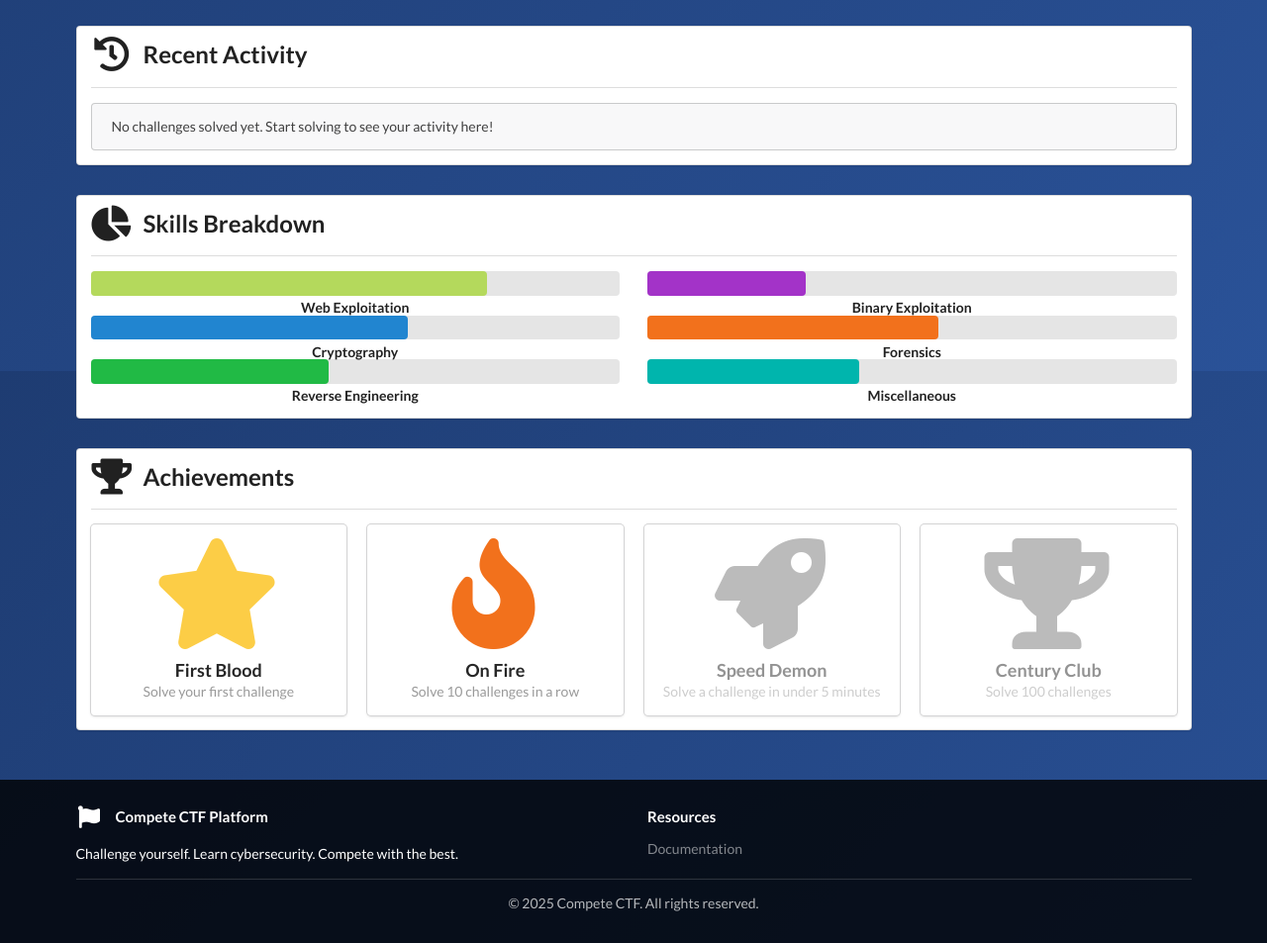
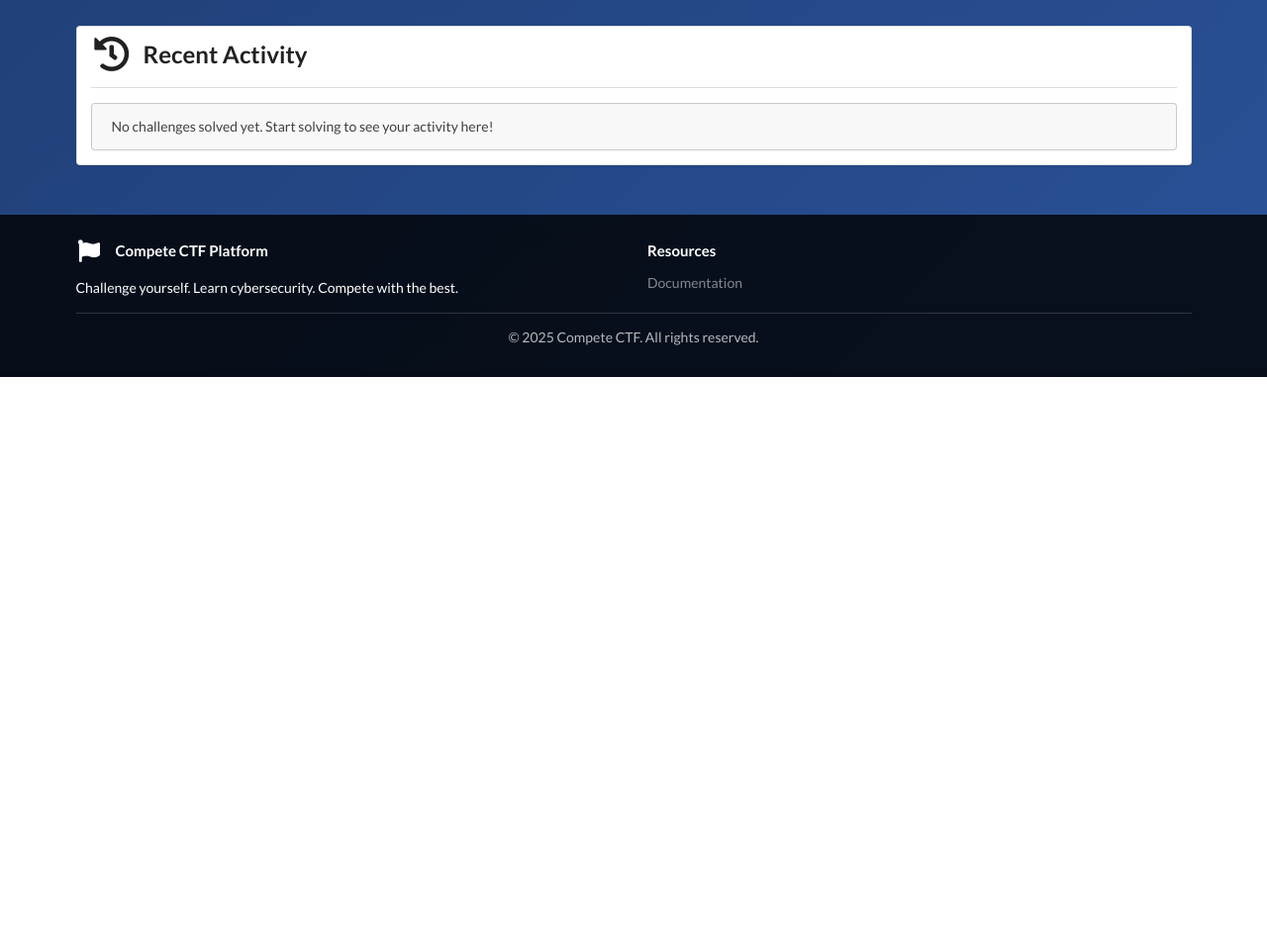
Before and after one commit to PaulWilkerson/Compete, a Django app: template Compete/website/templates/profile.html in a window 1280 px wide. Shown: the part 425-1378 px from the top of the page at 99% size. After the commit the page ends 806 px from the top, so only its background shows below. Run offline with Django 5.2, Linux system fonts and the light colour scheme; the template is opened without the code that fills it: values that come from a table or form of the project are taken from there, others are empty; data comes from the database, SQL or seed files in the repository.

Commit message:
Almost there

```diff
--- a/Compete/website/templates/profile.html
+++ b/Compete/website/templates/profile.html
@@ -122,87 +122,5 @@
             </div>
         {% endif %}
     </div>
-
-    <!-- Skills Breakdown -->
-    <div class="ui segment ctf-card" style="margin-top: 30px;">
-        <h2 class="ui header">
-            <i class="chart pie icon"></i>
-            <div class="content">
-                Skills Breakdown
-            </div>
-        </h2>
-        <div class="ui divider"></div>
-        <div class="ui grid">
-            <div class="eight wide column">
-                <div class="ui indicating progress" data-percent="75" style="margin-bottom: 20px;">
-                    <div class="bar" style="width: 75%;"></div>
-                    <div class="label">Web Exploitation</div>
-                </div>
-                <div class="ui indicating progress" data-percent="60" style="margin-bottom: 20px;">
-                    <div class="bar" style="width: 60%; background-color: #2185d0;"></div>
-                    <div class="label">Cryptography</div>
-                </div>
-                <div class="ui indicating progress" data-percent="45" style="margin-bottom: 20px;">
-                    <div class="bar" style="width: 45%; background-color: #21ba45;"></div>
-                    <div class="label">Reverse Engineering</div>
-                </div>
-            </div>
-            <div class="eight wide column">
-                <div class="ui indicating progress" data-percent="30" style="margin-bottom: 20px;">
-                    <div class="bar" style="width: 30%; background-color: #a333c8;"></div>
-                    <div class="label">Binary Exploitation</div>
-                </div>
-                <div class="ui indicating progress" data-percent="55" style="margin-bottom: 20px;">
-                    <div class="bar" style="width: 55%; background-color: #f2711c;"></div>
-                    <div class="label">Forensics</div>
-                </div>
-                <div class="ui indicating progress" data-percent="40" style="margin-bottom: 20px;">
-                    <div class="bar" style="width: 40%; background-color: #00b5ad;"></div>
-                    <div class="label">Miscellaneous</div>
-                </div>
-            </div>
-        </div>
-    </div>
-
-    <!-- Achievements -->
-    <div class="ui segment ctf-card" style="margin-top: 30px;">
-        <h2 class="ui header">
-            <i class="trophy icon"></i>
-            <div class="content">
-                Achievements
-            </div>
-        </h2>
-        <div class="ui divider"></div>
-        <div class="ui four stackable cards">
-            <div class="card">
-                <div class="content center aligned">
-                    <i class="massive star yellow icon"></i>
-                    <div class="header" style="margin-top: 10px;">First Blood</div>
-                    <div class="meta">Solve your first challenge</div>
-                </div>
-            </div>
-            <div class="card">
-                <div class="content center aligned">
-                    <i class="massive fire orange icon"></i>
-                    <div class="header" style="margin-top: 10px;">On Fire</div>
-                    <div class="meta">Solve 10 challenges in a row</div>
-                </div>
-            </div>
-            <div class="card">
-                <div class="content center aligned" style="opacity: 0.5;">
-                    <i class="massive rocket grey icon"></i>
-                    <div class="header" style="margin-top: 10px;">Speed Demon</div>
-                    <div class="meta">Solve a challenge in under 5 minutes</div>
-                </div>
-            </div>
-            <div class="card">
-                <div class="content center aligned" style="opacity: 0.5;">
-                    <i class="massive trophy grey icon"></i>
-                    <div class="header" style="margin-top: 10px;">Century Club</div>
-                    <div class="meta">Solve 100 challenges</div>
-                </div>
-            </div>
-        </div>
-    </div>
 </div>
 {% endblock %}
```
Also changed, not shown: Compete/website/views.py (+5 -5 lines).
